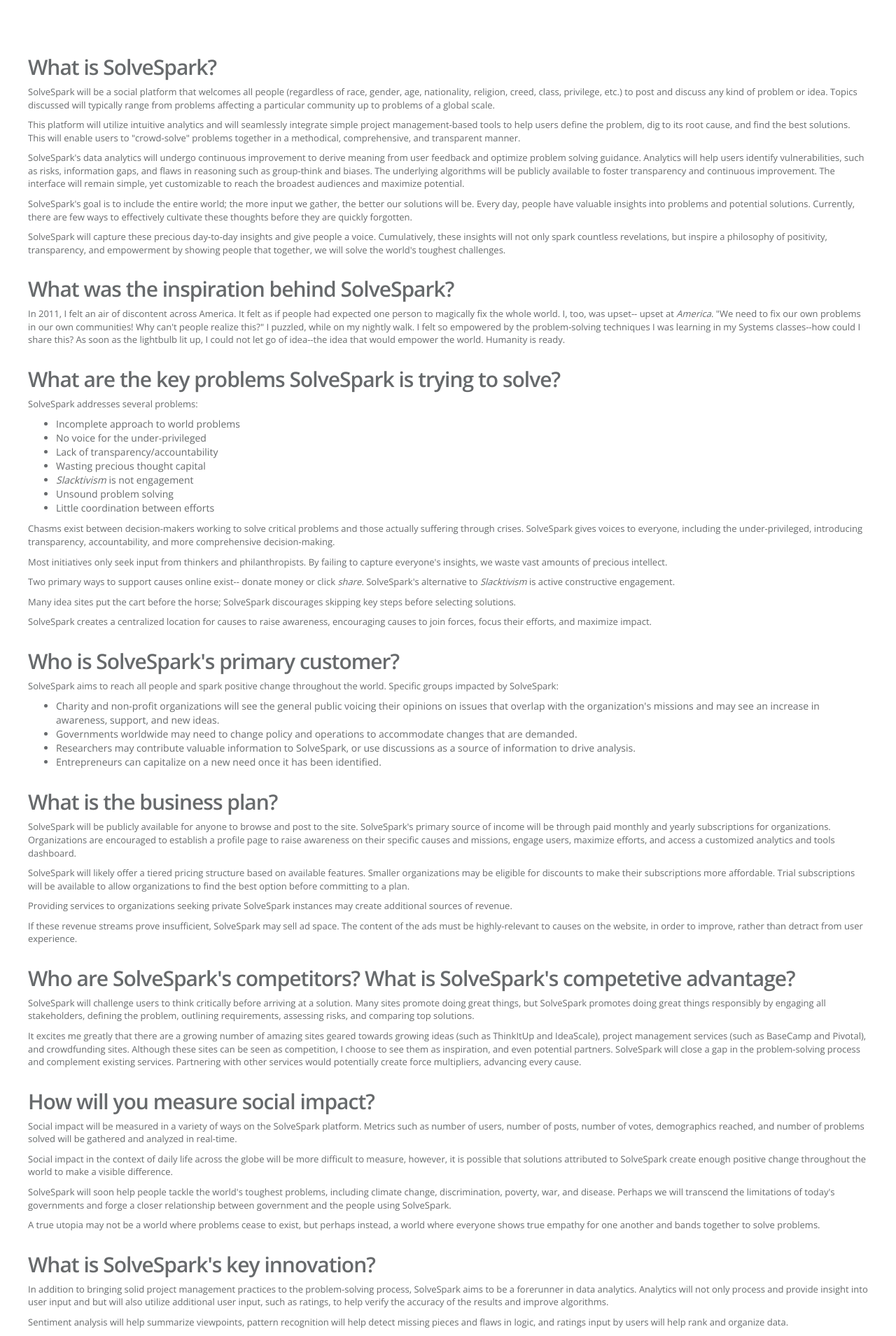
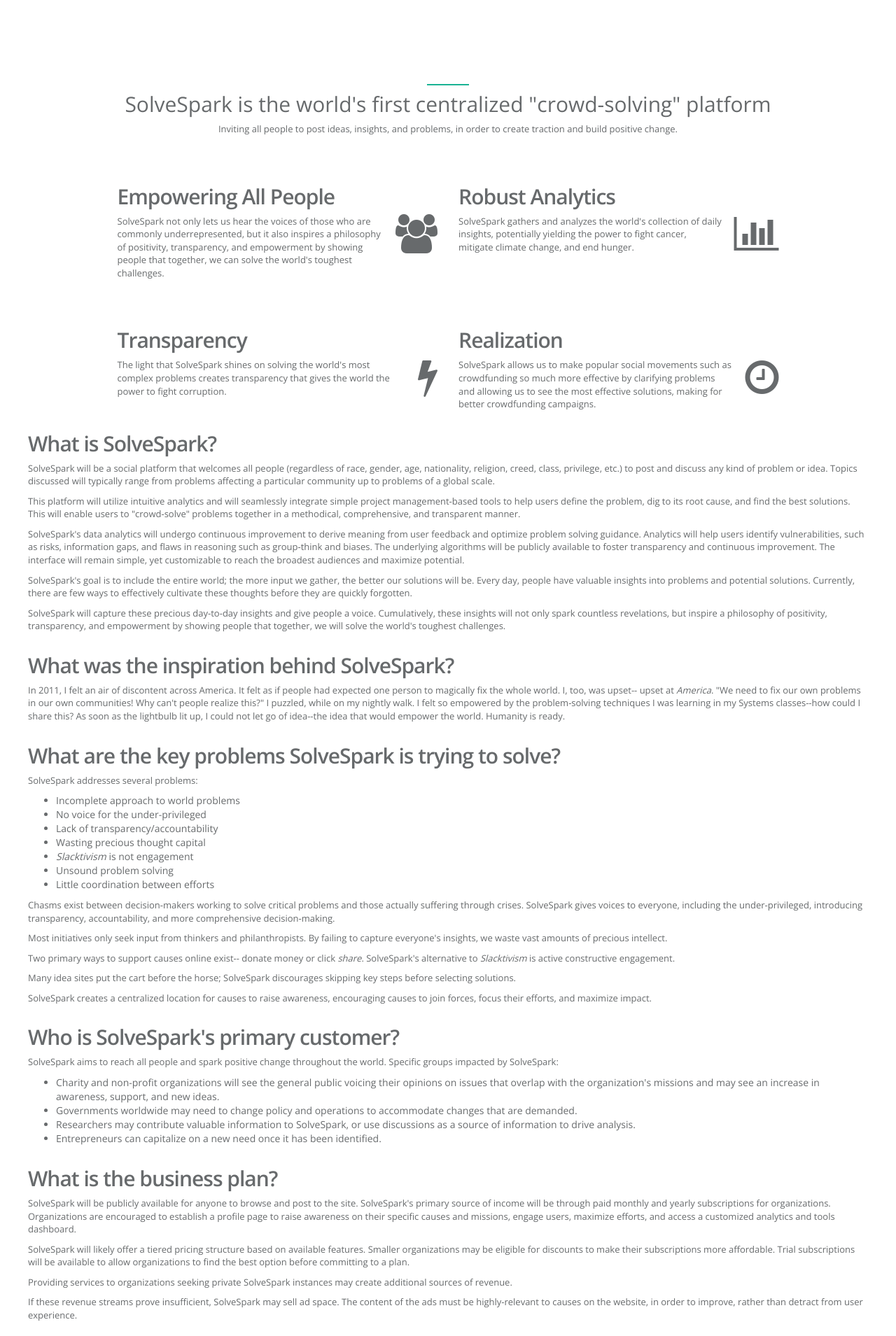
Before and after one commit to bbtown/solvespark, a PHP site: page /index.html in a window 1280 px wide. Shown: the part 471-2380 px from the top of the page at 70% size. Run offline with PHP 8.4, Linux system fonts and the light colour scheme.

Commit message:
updated styling and added banner

```diff
--- a/css/style.css
+++ b/css/style.css
@@ -89,6 +89,7 @@
   font-weight: 700;
   letter-spacing: 1px;
   text-transform: uppercase;
+text-shadow: -1px 0 black, 0 1px black, 1px 0 black, 0 -1px black;
 }
 .navbar-nav > li > a {
   padding-top: 25px;
--- a/index.html
+++ b/index.html
@@ -81,6 +81,41 @@
         <div class="col-lg-12 text-center">
 <!--            <br><br><br><br> -->
 </div>
+
+<div class="container">
+        <div class="row">
+            <div class="col-lg-12 text-center">
+                <div class="navy-line"></div>
+                <h1>SolveSpark is the world's first centralized "crowd-solving" platform</h1>
+                <p>Inviting all people to post ideas, insights, and problems, in order to create traction and build positive change. </p>
+            </div>
+        </div>
+        <div class="row">
+            <div class="col-lg-5 col-lg-offset-1 features-text">
+                <h2>Empowering All People</h2>
+                <i class="fa fa-users big-icon pull-right"></i>
+                <p>SolveSpark not only lets us hear the voices of those who are commonly underrepresented, but it also inspires a philosophy of positivity, transparency, and empowerment by showing people that together, we can solve the world's toughest challenges.</p>
+            </div>
+            <div class="col-lg-5 features-text">
+                <h2>Robust Analytics</h2>
+                <i class="fa fa-bar-chart big-icon pull-right"></i>
+                <p>SolveSpark gathers and analyzes the world's collection of daily insights, potentially yielding the power to fight cancer, mitigate climate change, and end hunger.</p>
+            </div>
+        </div>
+        <div class="row">
+            <div class="col-lg-5 col-lg-offset-1 features-text">
+                <h2>Transparency</h2>
+                <i class="fa fa-bolt big-icon pull-right"></i>
+                <p>The light that SolveSpark shines on solving the world's most complex problems creates transparency that gives the world the power to fight corruption.</p>
+            </div>
+            <div class="col-lg-5 features-text">
+                <h2>Realization</h2>
+                <i class="fa fa-clock-o big-icon pull-right"></i>
+                <p>SolveSpark allows us to make popular social movements such as crowdfunding so much more effective by clarifying problems and allowing us to see the most effective solutions, making for better crowdfunding campaigns.</p>
+            </div>
+        </div>
+    </div>
+
 
 <div class="row">
 <h2>What is SolveSpark?</h2>
@@ -253,7 +288,6 @@
             <div class="col-lg-12 text-center">
                 <div class="navy-line text-center"></div>
                 <h1>Contact Us</h1>
-<!--                <p>Donec sed odio dui. Etiam porta sem malesuada magna mollis euismod.</p> -->
 
 <!--         <div class="row m-b-lg">
            <div class="col-lg-3 col-lg-offset-3"> -->
@@ -261,36 +295,32 @@
                 <address>
                     <strong><span class="navy">Beth Lee</span></strong><br/>
                     <a href="mailto:beth-lee@solvespark.com">beth-lee@solvespark.com</a>
-                    <!--795 Folsom Ave, Suite 600<br/>
-                    San Francisco, CA 94107<br/> --> <br/>
+
                 </address>
 
             </div> </div></div>
-          <div class="col-lg-4">
-               <!--   <p class="text-color">
-                    Consectetur adipisicing elit. Aut eaque, totam corporis laboriosam veritatis quis ad perspiciatis, totam corporis laboriosam veritatis, consectetur adipisicing elit quos non quis ad perspiciatis, totam corporis ea,
-                </p>
-            </div>-->
-        </div>
-        <!--<div class="row">
+         <!-- <div class="col-lg-4">
+
+        </div> -->
+        <div class="row">
             <div class="col-lg-12 text-center">
-                <a href="mailto:bll168@gwmail.gwu.edu" class="btn btn-primary">Send us mail</a>
+                <a href="mailto:Beth-Lee@SolveSpark.com" class="btn btn-primary">Send an E-mail</a>
                 <p class="m-t-sm">
-                    Or follow us on a social platform
+                    Or follow us on social media:
                 </p>
                 <ul class="list-inline social-icon">
-                    <li><a href="#"><i class="fa fa-twitter"></i></a>
-                    </li>
                     <li><a href="#"><i class="fa fa-facebook"></i></a>
                     </li>
+                   <!-- <li><a href="#"><i class="fa fa-twitter"></i></a>
+                    </li>
                     <li><a href="#"><i class="fa fa-linkedin"></i></a>
-                    </li>
+                    </li>-->
                 </ul>
-            </div>-->
+            </div>
         </div>
         <div class="row">
             <div class="col-lg-8 col-lg-offset-2 text-center m-t-lg m-b-lg">
-                <p><strong>&copy; 2015 Beebee Lee </strong><br/><!-- consectetur adipisicing elit. Aut eaque, laboriosam veritatis, quos non quis ad perspiciatis, totam corporis ea, alias ut unde. --></p>
+                <p><strong>&copy; 2016 Beth Lee </strong><br/></p>
             </div>
         </div>
 
```
